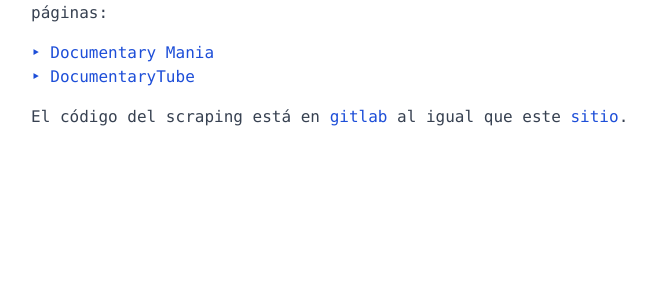
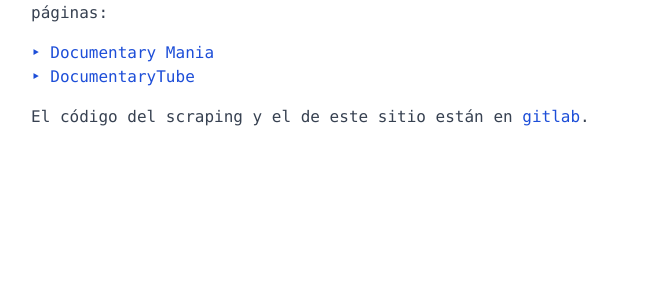
Before and after one commit to unrecano/documentales.web, a Django app: page /about/ in a window 1280 px wide. Shown: the part 215-515 px from the top of the page, without its empty margins (1-657 px from the left). Run offline with Django 3.2, Linux system fonts and the light colour scheme.

Commit message:
actualizar pantalla about.

```diff
--- a/kirana/documentaries/templates/documentaries/about.html
+++ b/kirana/documentaries/templates/documentaries/about.html
@@ -11,6 +11,6 @@
     <li><a href="https://www.documentarymania.com/" target="blank">&#8227; Documentary Mania</a></li>
     <li><a href="http://www.documentarytube.com/" target="blank">&#8227; DocumentaryTube</a></li>
   </ul>
-  <p class="text-base text-gray-700 text-justify font-mono">El código del scraping está en <a class="text-blue-700" href="https://gitlab.com/unrecano/kirana-scraping">gitlab</a> al igual que este <a class="text-blue-700" href="https://gitlab.com/unrecano/kirana-web">sitio</a>.</p>
+  <p class="text-base text-gray-700 text-justify font-mono">El código del scraping y el de este sitio están en <a target="blank" class="text-blue-700" href="https://gitlab.com/unrecano/kirana-web">gitlab</a>.</p>
 </div>
 {% endblock %}
```
